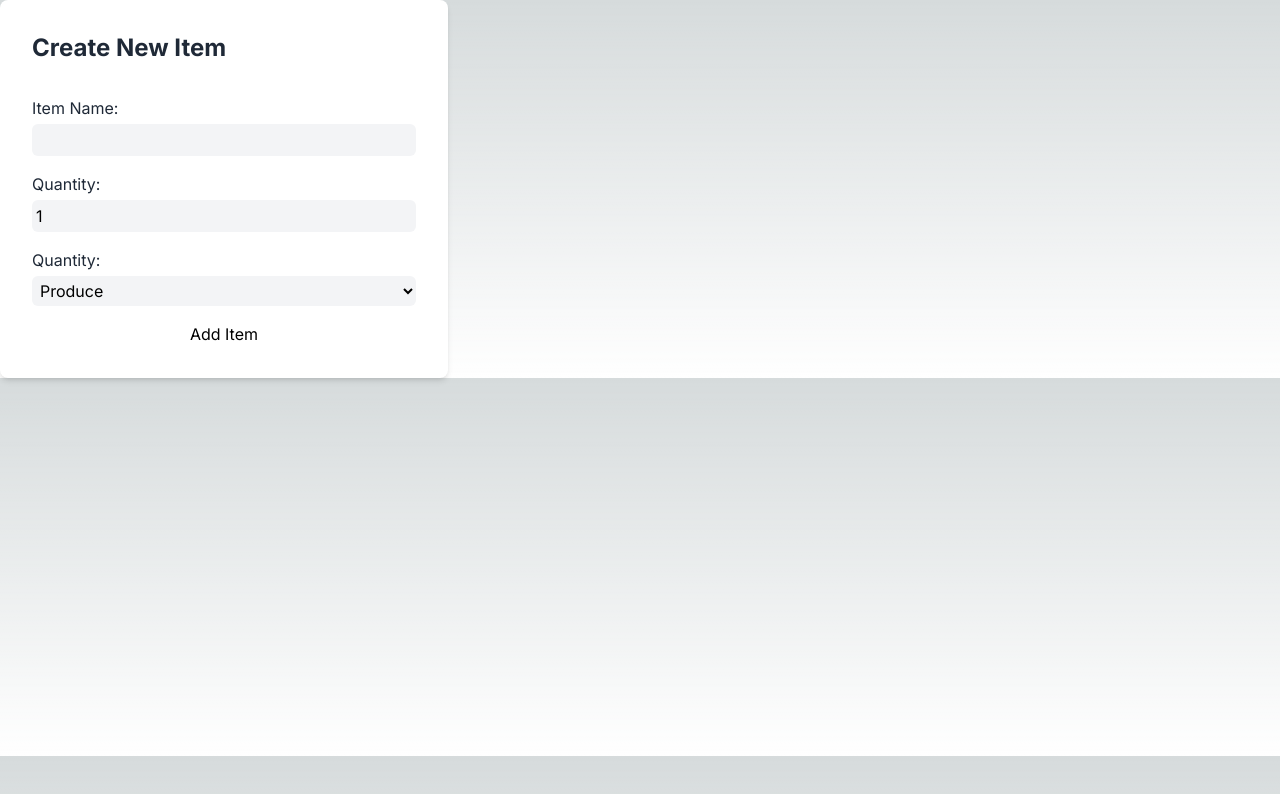
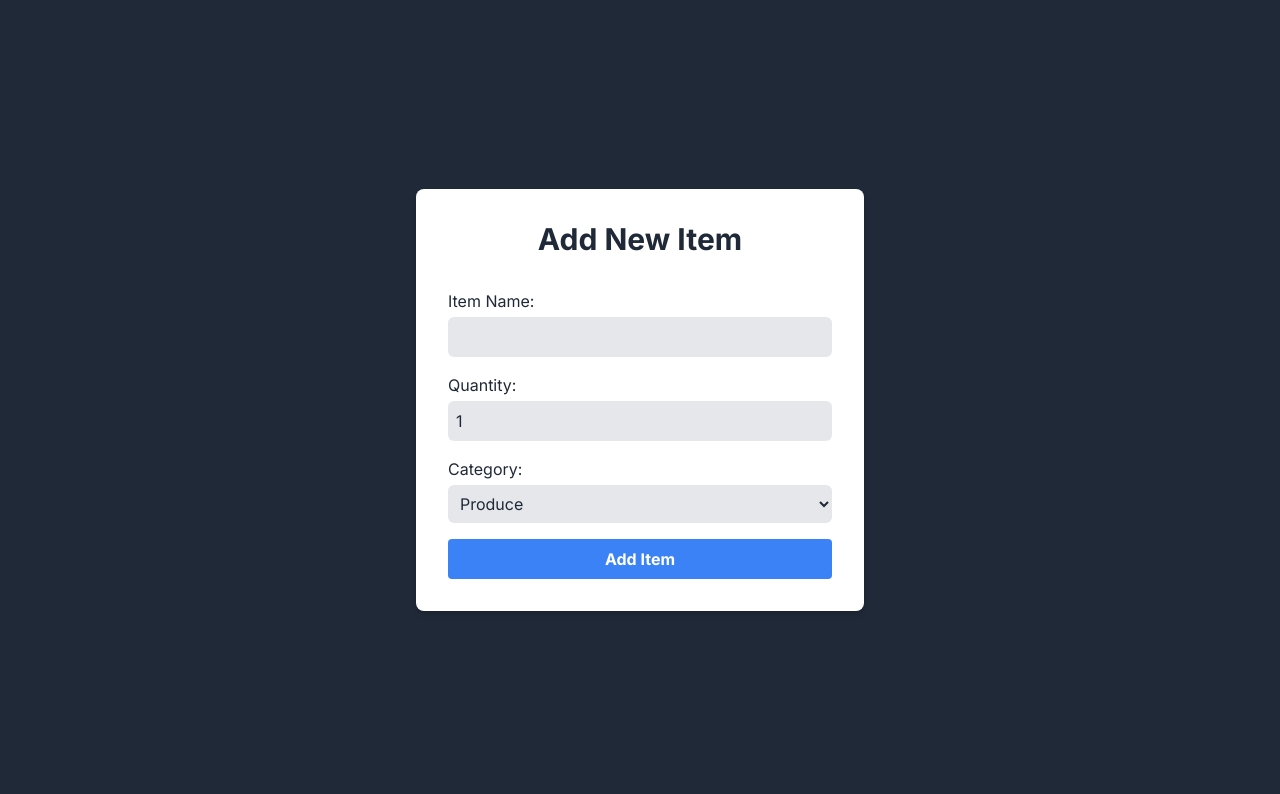
Before and after one commit to maecison/cprg306-assignments, a Next.js app: page /week4 in a window 1280 px wide. Shown: the top 794 px of the page. Built offline with nearby package versions, Linux system fonts and the light colour scheme.

Commit message:
Added comments, edited Tailwind CSS, added min/max

```diff
--- a/app/page.js
+++ b/app/page.js
@@ -12,6 +12,9 @@ export default function Home() {
       <p>
         <Link href= "/week3"> Week 3</Link>
       </p>
+      <p>
+        <Link href= "/week4"> Week 4</Link>
+      </p>
     </main>
   );
 }
--- a/app/week4/new-item.js
+++ b/app/week4/new-item.js
@@ -9,50 +9,44 @@ export default function NewItem() {
     const [itemAdded, setItemAdded] = useState(false);
 
     const handleSubmit = (event) => {
-        event.preventDefault();
+        event.preventDefault(); // prevent the default browser submit action
 
-        const newItem = {
+        const newItem = { // create a new item object
             name,
             quantity,
             category
         };
-        console.log(newItem);
+        console.log(newItem); // log the new item object to the console
 
-        alert(name.toLowerCase() + " with the total quantity of " + quantity + " has been added to " + category.toLowerCase() + ".");
+        alert(`Item "${name}" with a quantity of "${quantity}" has been added to the "${category}" category.`);
+        // alert the user that the item has been added
 
-        setItemAdded(true);
+        setItemAdded(true); // this indicates that an item has been added
 
-        setName("");
-        setQuantity(1);
-        setCategory("Produce");
+        setName(""); // reset the name to an empty string
+        setQuantity(1); // reset the quantity to 1
+        setCategory("Produce"); // reset the category to Produce
 
-        setItemAdded(false);
+        setItemAdded(false); // sets the itemAdded state back to false, indicating the process has been completed
     };
 
-    const handleNameChange = (event) => {
-        setName(event.target.value);
+    const handleNameChange = (event) => { // this function is called when the name input field is changed
+        setName(event.target.value); // set the name to the value of the input field
     };
 
-    const handleQuantityChange = (event) => {
-        setQuantity(event.target.value);
+    const handleQuantityChange = (event) => { // this function is called when the quantity input field is changed
+        setQuantity(event.target.value); // set the quantity to the value of the input field
     };
 
-    const handleCategoryChange = (event) => {
-        setCategory(event.target.value);
+    const handleCategoryChange = (event) => { // this function is called when the category input field is changed
+        setCategory(event.target.value); // set the category to the value of the input field
     };
 
 return (
-    <main>
-        <div className="flex justify-center"></div>
-            {itemAdded && (
-                <div className="bg-green-100 border border-green-400 text-green-700 px-4 py-3 rounded relative" role="alert">
-                    Item has been added!
-                </div>
-            )}
-
+    <main className="flex justify-center items-center h-screen bg-gray-800">
             <div className="w-full max-w-md bg-white p-8 rounded-lg shadow-md">
-            <h1 className="text-2xl text-gray-800 font-bold mb-8">
-                Create New Item
+            <h1 className="text-3xl text-gray-800 font-bold mb-8 text-center">
+                Add New Item
             </h1>
                 <form onSubmit={handleSubmit}>
 
@@ -62,8 +56,8 @@ return (
                             required
                             onChange={handleNameChange}
                             value={name}
-                            className="mt-1 p-1 block w-full rounded-md text-black bg-gray-100 focus:bg-white">
-                        </input>
+                            className="mt-1 p-2 block w-full rounded-md text-gray-800 bg-gray-200 focus:bg-white focus:outline-none"
+                        />
                     </label>
 
                     <label className="block mb-4">
@@ -72,17 +66,20 @@ return (
                             required
                             onChange={handleQuantityChange}
                             value={quantity}
-                            className="mt-1 p-1 block w-full rounded-md text-black bg-gray-100 focus:bg-white">
-                        </input>
+                            className="mt-1 p-2 block w-full rounded-md text-gray-800 bg-gray-200 focus:bg-white focus:outline-none"
+                            type="number"
+                            min="1"
+                            max="99"
+                        />
                     </label>
 
                     <label className="block mb-4">
-                        <span className="text-gray-800">Quantity:</span>
+                        <span className="text-gray-800">Category:</span>
                         <select
                             required
                             onChange={handleCategoryChange}
                             value={category}
-                            className="mt-1 p-1 block w-full rounded-md text-black bg-gray-100 focus:bg-white">
+                            className="mt-1 p-2 block w-full rounded-md text-gray-800 bg-gray-200 focus:bg-white focus:outline-none">
 
                             <option value="Produce">Produce</option>
                             <option value="Dairy">Dairy</option>
@@ -98,7 +95,7 @@ return (
                         </select>
                     </label>
 
-                    <button type="submit" className="container">
+                    <button type="submit" className="w-full bg-blue-500 hover:bg-blue-700 text-white font-bold py-2 px-4 rounded focus:outline-none">
                         Add Item
                     </button>
                 </form>
```
